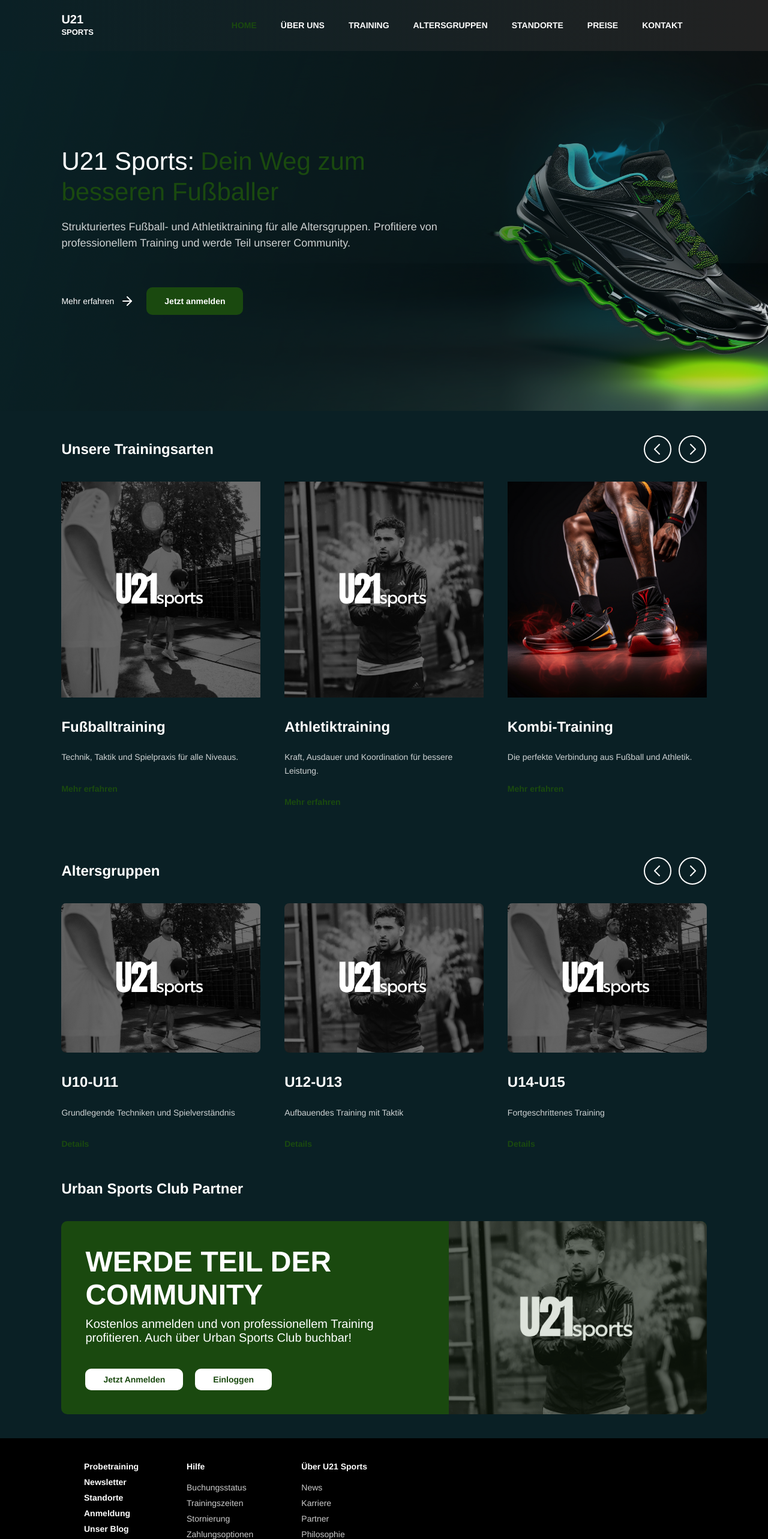
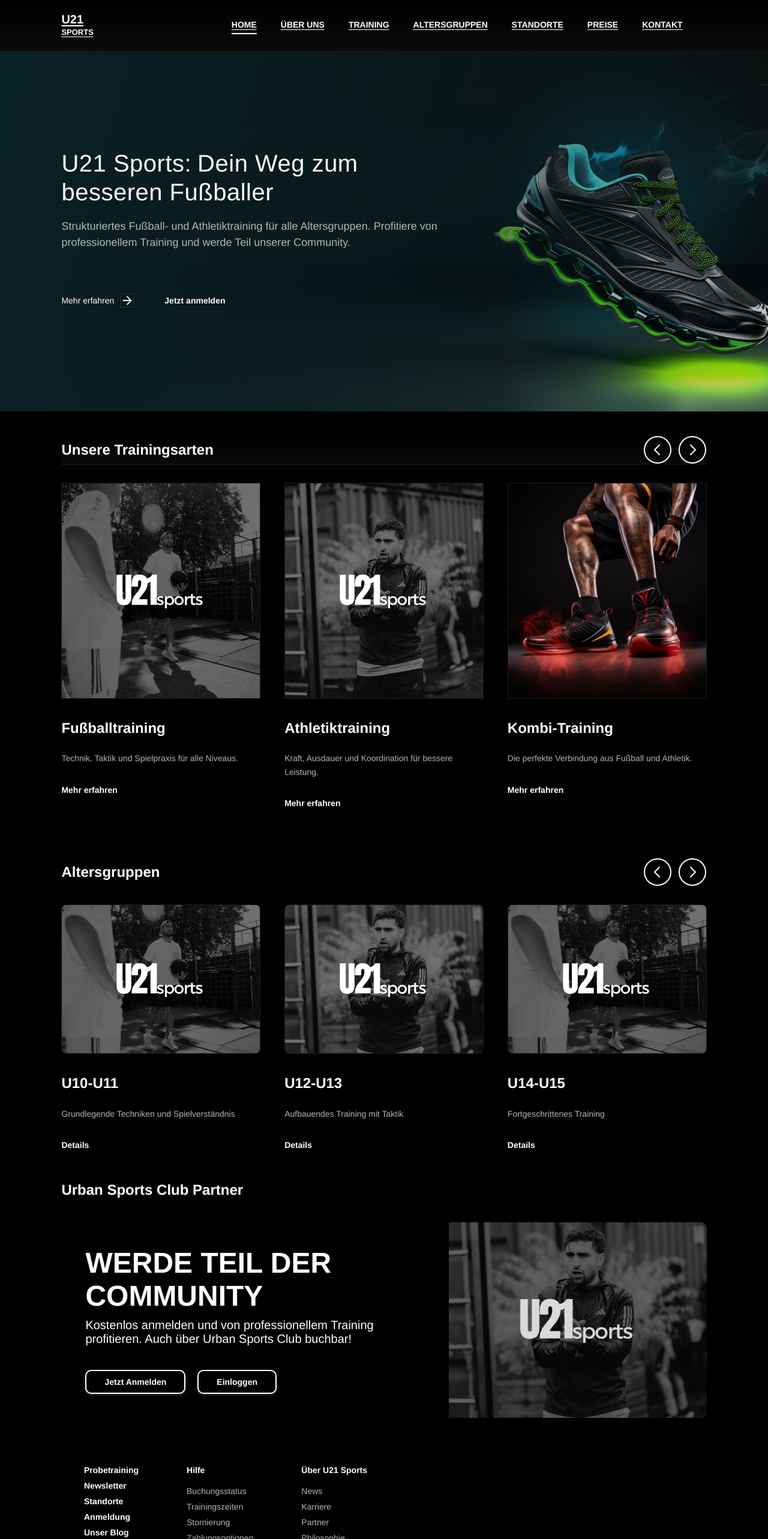
Before and after one commit to ariasabouri/u21sports, a Vue app: page / in a window 1280 px wide. Shown: the top 2566 px of the page at 60% size. Built offline with nearby package versions, Linux system fonts and the light colour scheme.

Commit message:
implemented monochrome

```diff
--- a/src/assets/base.css
+++ b/src/assets/base.css
@@ -23,14 +23,14 @@
   --vt-c-text-dark-1: var(--vt-c-white);
   --vt-c-text-dark-2: rgba(235, 235, 235, 0.64);
 
-  /* Custom colors */
-  --app-background: #0a2025;
-  --app-background-soft: rgba(255, 255, 255, 0.05);
-  --app-accent: #1a490f;
-  --app-accent-hover: #2c671e;
-  --app-text: #ffffff;
-  --app-text-muted: rgba(255, 255, 255, 0.8);
-  --app-highlight: #449596;
+  /* Custom colors - Black and White Only */
+  --app-background: #000000; /* True black background */
+  --app-background-soft: #121212; /* Very dark gray for subtle contrast */
+  --app-accent: #ffffff; /* Pure white for accents */
+  --app-accent-hover: #e0e0e0; /* Light gray for hover states */
+  --app-text: #ffffff; /* White text */
+  --app-text-muted: rgba(255, 255, 255, 0.7); /* Slightly transparent white */
+  --app-highlight: #d0d0d0; /* Light gray highlight */
   --app-header: var(--app-background);
   --app-footer: #000000;
 
--- /dev/null
+++ b/src/assets/monochrome.css
@@ -0,0 +1,216 @@
+/*
+ * monochrome.css
+ * Enhances UI/UX for a strict black and white color scheme
+ */
+
+/* Base button styles - only apply to buttons with specific classes */
+.btn-primary,
+.btn-secondary,
+.btn-action,
+button.btn-primary,
+button.btn-secondary,
+button.btn-action {
+  border: 2px solid #ffffff !important;
+  box-shadow: 0 2px 4px rgba(255, 255, 255, 0.2) !important;
+  transition: all 0.3s ease !important;
+}
+
+/* Remove default styles from all other buttons */
+button:not(.btn-primary):not(.btn-secondary):not(.btn-action):not(.membership-button):not(.menu-button),
+.btn:not(.btn-primary):not(.btn-secondary):not(.btn-action):not(.membership-button),
+[role="button"]:not(.btn-primary):not(.btn-secondary):not(.btn-action):not(.membership-button) {
+  border: none !important;
+  box-shadow: none !important;
+  background: none !important;
+}
+
+/* Improve button visibility with stronger borders and shadows */
+button:not(.membership-button):not(.menu-button),
+.btn:not(.membership-button),
+a.btn:not(.membership-button),
+[role="button"]:not(.membership-button) {
+  border: none !important;
+  box-shadow: none !important;
+  background: none !important;
+}
+
+button,
+.btn,
+a.btn,
+[role="button"] {
+  border: 2px solid #ffffff !important;
+  box-shadow: 0 2px 4px rgba(255, 255, 255, 0.2) !important;
+  transition: all 0.3s ease !important;
+}
+
+button:hover,
+.btn:hover,
+a.btn:hover,
+[role="button"]:hover {
+  background-color: #ffffff !important;
+  color: #000000 !important;
+  box-shadow: 0 4px 8px rgba(255, 255, 255, 0.4) !important;
+  transform: translateY(-2px) !important;
+}
+
+button:active,
+.btn:active,
+a.btn:active,
+[role="button"]:active {
+  transform: translateY(0) !important;
+}
+
+/* Navigation buttons specific styling */
+.nav-button {
+  opacity: 0.7;
+  transition: opacity 0.3s ease !important;
+  background: none !important;
+  border: none !important;
+  box-shadow: none !important;
+}
+
+.nav-button:hover {
+  opacity: 1;
+  background: none !important;
+  box-shadow: none !important;
+  transform: none !important;
+}
+
+/* Keep strong button styling only for important action buttons */
+.btn-action,
+button.btn-action {
+  border: 2px solid #ffffff !important;
+  box-shadow: 0 2px 4px rgba(255, 255, 255, 0.2) !important;
+  transition: all 0.3s ease !important;
+}
+
+/* Improve cards and sections with stronger borders */
+.card,
+section,
+.section,
+article {
+  border: 1px solid rgba(255, 255, 255, 0.1) !important;
+}
+
+/* Improve focus states for better accessibility */
+:focus {
+  outline: 2px dashed #ffffff !important;
+  outline-offset: 2px !important;
+}
+
+/* Enhanced typography for visual hierarchy */
+h1, h2, h3, h4, h5, h6 {
+  letter-spacing: 0.5px !important;
+}
+
+h1 {
+  font-weight: 900 !important;
+  font-size: 2.5rem !important;
+}
+
+h2 {
+  font-weight: 700 !important;
+  font-size: 2rem !important;
+  border-bottom: 1px solid rgba(255, 255, 255, 0.2) !important;
+  padding-bottom: 0.5rem !important;
+}
+
+/* Improve link visibility */
+a:not(.btn) {
+  text-decoration: underline !important;
+  text-underline-offset: 3px !important;
+  font-weight: 600 !important;
+}
+
+a:not(.btn):hover {
+  text-decoration-thickness: 2px !important;
+  opacity: 0.9 !important;
+}
+
+/* Improve form controls */
+input,
+select,
+textarea {
+  border: 2px solid rgba(255, 255, 255, 0.7) !important;
+  background-color: rgba(255, 255, 255, 0.05) !important;
+}
+
+input:focus,
+select:focus,
+textarea:focus {
+  border-color: #ffffff !important;
+  background-color: rgba(255, 255, 255, 0.1) !important;
+}
+
+/* Add texture to sections for depth */
+.hero,
+.features,
+.membership,
+.training-types {
+  position: relative !important;
+}
+
+.hero::before,
+.features::before,
+.membership::before,
+.training-types::before {
+  content: "" !important;
+  position: absolute !important;
+  top: 0 !important;
+  left: 0 !important;
+  width: 100% !important;
+  height: 100% !important;
+  background-image: linear-gradient(45deg, #101010 25%, transparent 25%, transparent 50%, #101010 50%, #101010 75%, transparent 75%, transparent) !important;
+  background-size: 4px 4px !important;
+  opacity: 0.05 !important;
+  pointer-events: none !important;
+  z-index: 0 !important;
+}
+
+/* Improve UI element visibility with subtle gradients */
+.header,
+.footer,
+.nav {
+  background: linear-gradient(to bottom, #000000, #0a0a0a) !important;
+  border-bottom: 1px solid rgba(255, 255, 255, 0.1) !important;
+}
+
+/* Add box shadow to images for depth */
+img {
+  box-shadow: 0 4px 12px rgba(0, 0, 0, 0.5) !important;
+  border: 1px solid rgba(255, 255, 255, 0.1) !important;
+}
+
+/* Remove the faint grey boxes around navigation buttons and improve their visibility in monochrome theme */
+[role="button"].nav-button {
+  background: none !important;
+  box-shadow: none !important;
+  border-style: none !important;
+  opacity: 0.7;
+  transition: opacity 0.3s ease, transform 0.3s ease !important;
+}
+
+[role="button"].nav-button:hover {
+  opacity: 1;
+  transform: scale(1.1) !important;
+  background: none !important;
+  box-shadow: none !important;
+  border-style: none !important;
+}
+
+/* Navigation buttons */
+.nav-button,
+[role="button"].nav-button {
+  background: none !important;
+  box-shadow: none !important;
+  border: none !important;
+  opacity: 0.7;
+  transition: opacity 0.3s ease !important;
+}
+
+.nav-button:hover,
+[role="button"].nav-button:hover {
+  opacity: 1;
+  background: none !important;
+  box-shadow: none !important;
+}
--- a/src/components/GridSection.vue
+++ b/src/components/GridSection.vue
@@ -154,6 +154,7 @@
   width: 48px;
   cursor: pointer;
   transition: opacity 0.2s ease;
+  border-style: none !important;
 }
 
 .nav-arrow:hover {
--- a/src/components/Header.vue
+++ b/src/components/Header.vue
@@ -202,10 +202,38 @@
   transition: opacity 0.2s ease;
   text-decoration: none;
   color: inherit;
+  position: relative;
+  padding-bottom: 2px;
 }
 
 .nav-item-active {
-  color: var(--color-primary);
+  color: var(--color-text);
+  font-weight: 700;
+}
+
+.nav-item-active::after {
+  content: '';
+  position: absolute;
+  bottom: -2px;
+  left: 0;
+  width: 100%;
+  height: 2px;
+  background-color: #ffffff;
+  transform-origin: center;
+  transform: scaleX(1);
+}
+
+.nav-item:not(.nav-item-active):hover::after {
+  content: '';
+  position: absolute;
+  bottom: -2px;
+  left: 0;
+  width: 100%;
+  height: 2px;
+  background-color: rgba(255, 255, 255, 0.5);
+  transform-origin: center;
+  transform: scaleX(0);
+  transition: transform 0.3s ease;
 }
 
 .nav-item:hover {
--- a/src/components/Hero.vue
+++ b/src/components/Hero.vue
@@ -177,12 +177,17 @@
   padding: 12px 30px;
   border-radius: 10px;
   cursor: pointer;
-  transition: opacity 0.2s ease;
-  background-color: var(--color-primary);
+  transition: all 0.3s ease;
+  background-color: transparent !important;
+  color: #ffffff !important;
+  border: 2px solid #ffffff !important;
+  position: relative;
+  z-index: 2;
 }
 
 .hero-cta-button:hover {
-  background-color: var(--color-primary-hover);
+  background-color: #ffffff !important;
+  color: #000000 !important;
   opacity: 1;
 }
 
--- a/src/components/Membership.vue
+++ b/src/components/Membership.vue
@@ -121,7 +121,7 @@
   width: 100%;
   padding: 40px;
   border-radius: 10px;
-  background-color: var(--color-primary);
+  background-color: #000000;
   min-height: 300px;
   position: relative;
 }
@@ -164,6 +164,10 @@
   font-size: 48px;
   font-weight: 700;
   line-height: normal;
+  color: #ffffff;
+  text-shadow: 0 2px 4px rgba(0, 0, 0, 0.5);
+  position: relative;
+  z-index: 2;
 }
 
 .banner-subheading {
@@ -172,6 +176,10 @@
   font-weight: 400;
   line-height: normal;
   margin: 0;
+  color: #ffffff;
+  text-shadow: 0 2px 4px rgba(0, 0, 0, 0.5);
+  position: relative;
+  z-index: 2;
 }
 
 .banner-actions {
@@ -190,12 +198,17 @@
   border-radius: 10px;
   cursor: pointer;
   transition: opacity 0.2s ease;
-  background-color: var(--color-text);
-  color: var(--color-primary);
+  background-color: #000000 !important;
+  color: #ffffff !important;
+  border: 2px solid #ffffff !important;
+  position: relative;
+  z-index: 2;
 }
 
 .membership-button:hover {
-  opacity: 0.9;
+  background-color: #ffffff !important;
+  color: #000000 !important;
+  opacity: 1;
 }
 
 .button-text {
@@ -240,7 +253,8 @@
     font-size: 28px;
   }
 
-  .banner-subheading {  font-size: 16px;
+  .banner-subheading {
+    font-size: 16px;
   }
 
   .banner-actions {
--- a/src/components/TrainingTypes.vue
+++ b/src/components/TrainingTypes.vue
@@ -134,6 +134,7 @@
   width: 48px;
   cursor: pointer;
   transition: opacity 0.2s ease;
+  border-style: none !important;
 }
 
 .nav-arrow:hover {
--- a/src/main.ts
+++ b/src/main.ts
@@ -1,4 +1,5 @@
 import './assets/main.css'
+import './assets/monochrome.css'
 
 import { createApp } from 'vue'
 import { createPinia } from 'pinia'
```
